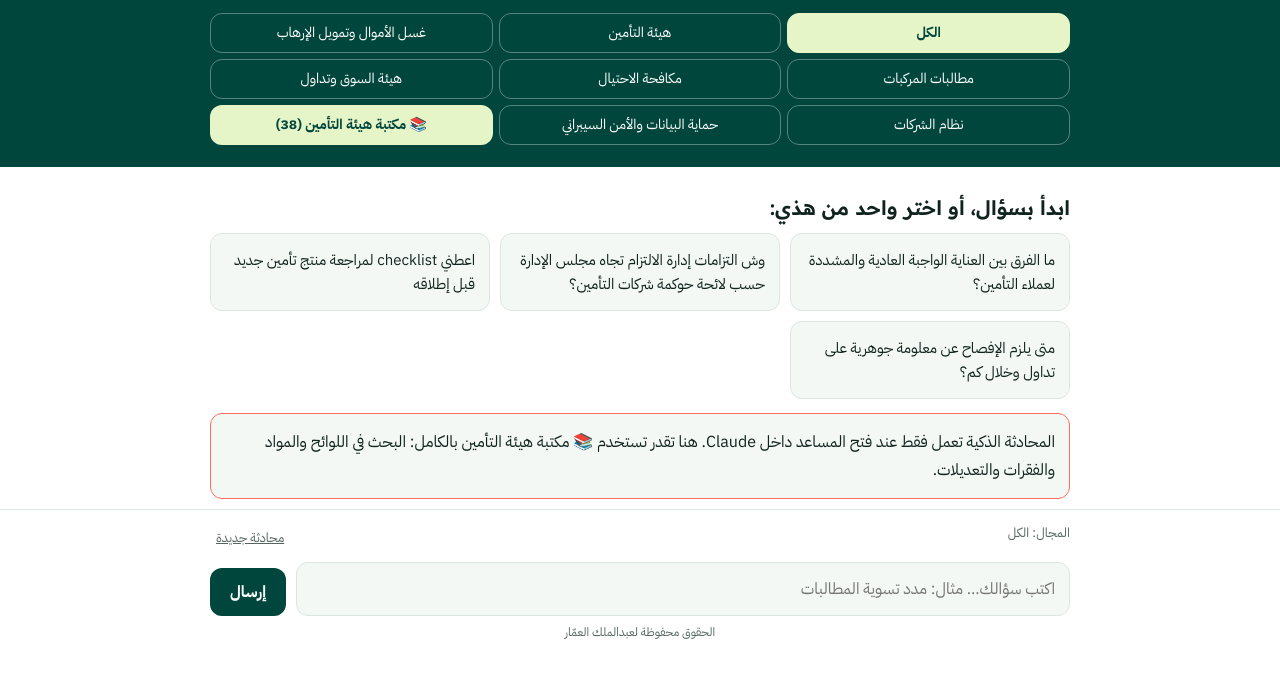
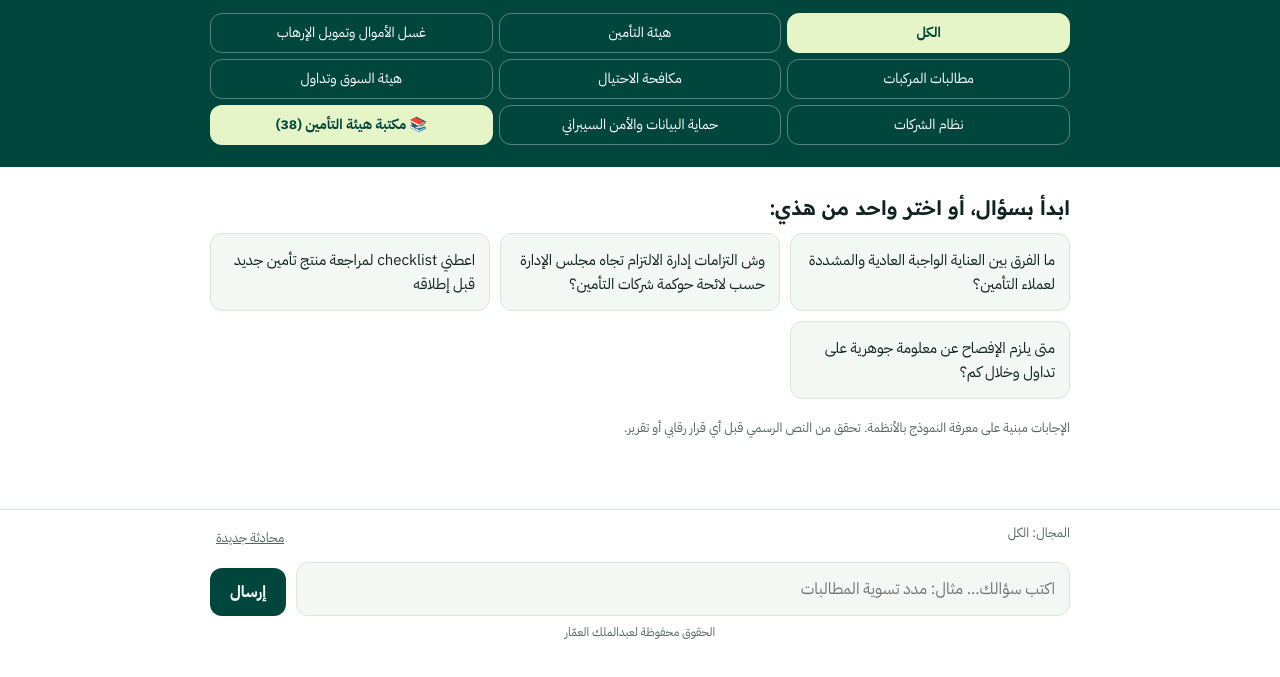
Before and after one commit to MalekAM91/compliance-assistant, a plain HTML site: page index.html in a window 1280 px wide. Shown: the part 123-800 px from the top of the page. Drawn offline with Linux system fonts and the light colour scheme.

Commit message:
Hide the Claude-only chat notice
Co-Authored-By: Claude Opus 5.5 <noreply@anthropic.com>
Claude-Session: https://claude.ai/code/session_01LWAX724gXALDPPqWyi1ZVX

```diff
--- a/index.html
+++ b/index.html
@@ -56,7 +56,7 @@ textarea{flex:1;font:inherit;font-size:16px;resize:none;border:1px solid var(--l
 .bar button{font:inherit;font-size:13px;background:none;border:0;color:var(--mute);text-decoration:underline;cursor:pointer;min-height:32px}
 .rights{text-align:center;font-size:12px;color:var(--mute);margin:6px 0 0}
 .note{font-size:13px;color:var(--mute);margin-top:18px}
-.off{background:var(--card);border:1px solid var(--coral);border-radius:12px;padding:14px;margin-top:14px;display:none}
+.off{display:none!important}
 .libbtn{font:inherit;font-size:clamp(11px,3.1vw,14px);line-height:1.3;margin-top:0;background:var(--lime);color:var(--green);border:0;border-radius:12px;padding:6px 4px;min-height:40px;font-weight:700;cursor:pointer}
 .lib{background:var(--card);border-bottom:1px solid var(--line);padding:16px max(5vw,16px)}
 .lib input{width:100%;font:inherit;font-size:16px;padding:10px 14px;border:1px solid var(--line);border-radius:10px;background:var(--bg);color:var(--ink)}
```
